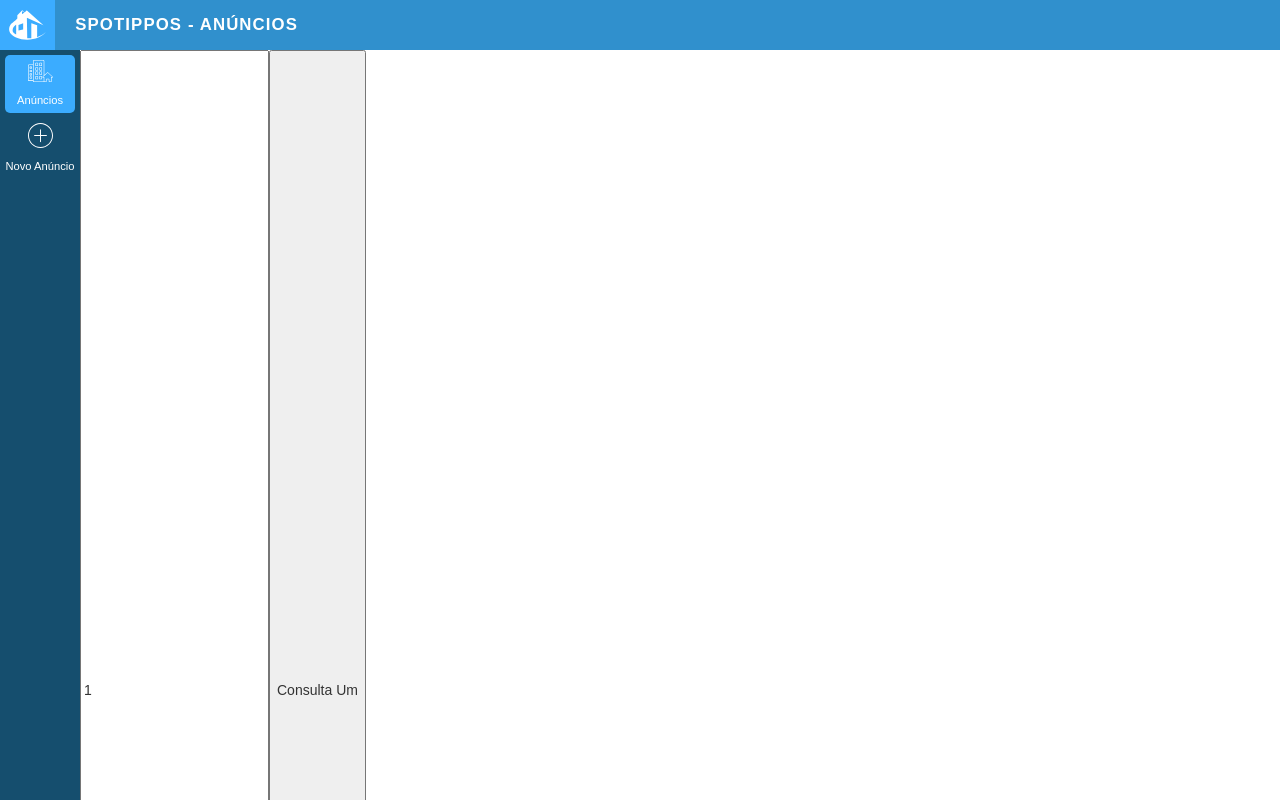
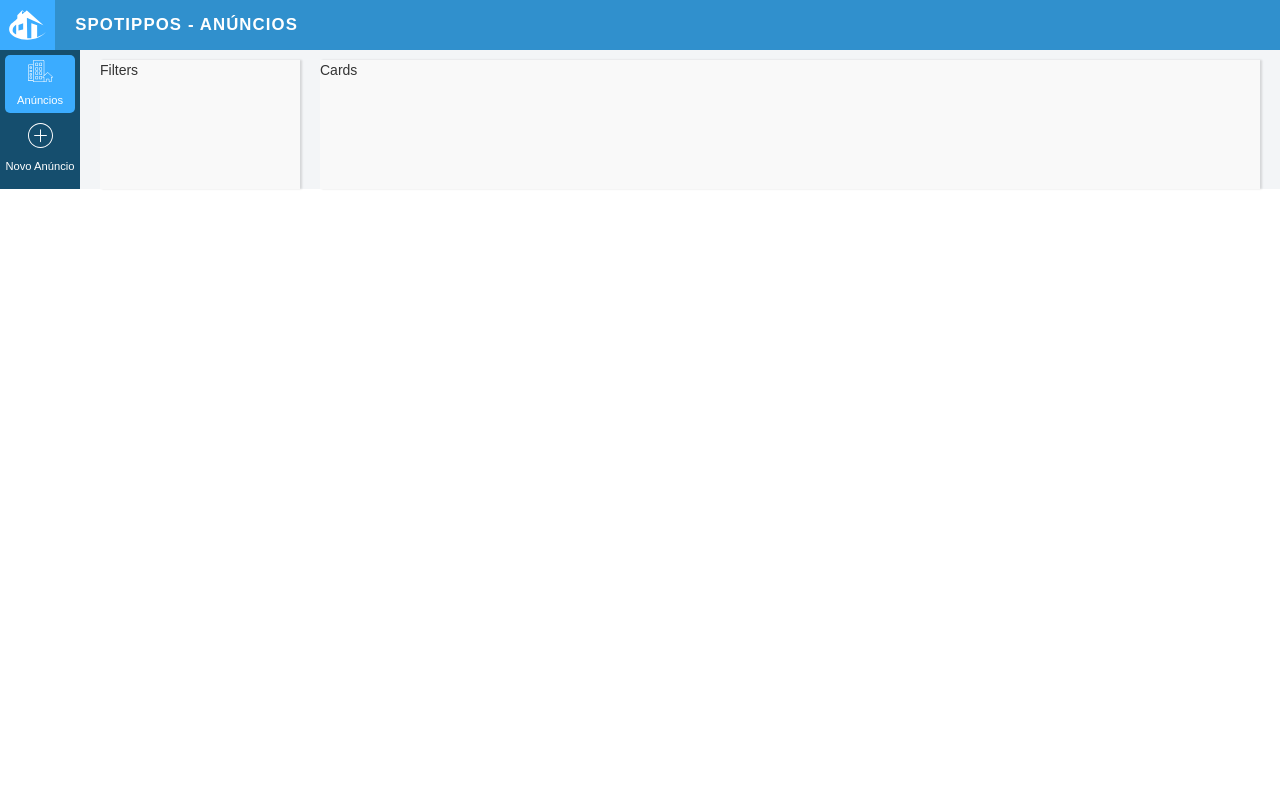
Before and after one commit to leanfj/desafio-vivareal, a React (Create React App) app: page / in a window 1280 px wide. Shown: the top 800 px of the page. Built offline with nearby package versions, Linux system fonts and the light colour scheme.

Commit message:
Iniciado layout de seção filtros e cards

```diff
--- a/src/App.css
+++ b/src/App.css
@@ -24,7 +24,11 @@
 }
 
 .Main {
-  display: flex;
+  display: grid;
+  grid-template-areas: 'Menu Filters Cards';
+  grid-template-columns: 80px 200px auto;
+  grid-gap: 20px;
+  background-color: #f3f5f7;
 }
 
 @keyframes App-logo-spin {
--- a/src/App.js
+++ b/src/App.js
@@ -4,29 +4,14 @@ import './App.css';
 
 //components
 import Menu from './components/Menu/Menu';
-
-//Api
-import { listOne, listLimit, listAll } from './api/Api';
+import Filters from './components/Filters/Filters';
+import Cards from './components/Cards/Cards';
 
 class App extends Component {
   constructor(props) {
     super(props);
     this.state = {};
   }
-
-  consultAll() {
-    listAll();
-  }
-  consultOne() {
-    let argId = this.refs.id.value;
-    listOne(argId);
-  }
-  consultWithLimit() {
-    let argPage = this.refs.page.value;
-    let argLimit = this.refs.limit.value;
-    listLimit(argPage, argLimit);
-  }
-  componentDidMount() {}
 
   render() {
     return (
@@ -37,14 +22,8 @@ class App extends Component {
         </header>
         <div className="Main">
           <Menu />
-          <input type="text" ref="id" defaultValue="1" />
-          <button
-            onClick={() => {
-              this.consultOne();
-            }}
-          >
-            Consulta Um
-          </button>
+          <Filters title="Filters" />
+          <Cards title="Cards" />
         </div>
       </div>
     );
--- /dev/null
+++ b/src/components/Cards/Cards.css
@@ -0,0 +1,7 @@
+.App-Cards {
+  margin-top: 10px;
+  margin-right: 20px;
+  box-shadow: 2px 0px 2px 0px #00000021;
+  grid-area: Cards;
+  background-color: #f9f9f9;
+}
--- /dev/null
+++ b/src/components/Cards/Cards.js
@@ -0,0 +1,10 @@
+import React, { Component } from 'react';
+import './Cards.css';
+
+class Cards extends Component {
+  render() {
+    return <div className="App-Cards">{this.props.title}</div>;
+  }
+}
+
+export default Cards;
--- /dev/null
+++ b/src/components/Filters/Filters.css
@@ -0,0 +1,6 @@
+.App-Filters {
+  margin-top: 10px;
+  box-shadow: 2px 0px 2px 0px #00000021;
+  grid-area: Filters;
+  background-color: #f9f9f9;
+}
--- /dev/null
+++ b/src/components/Filters/Filters.js
@@ -0,0 +1,12 @@
+import React, { Component } from 'react';
+
+//CSS
+import './Filters.css';
+
+class Filters extends Component {
+  render() {
+    return <div className="App-Filters">{this.props.title}</div>;
+  }
+}
+
+export default Filters;
--- a/src/components/Menu/Menu.css
+++ b/src/components/Menu/Menu.css
@@ -1,11 +1,11 @@
 .Menu {
+  grid-area: Menu;
   display: flex;
   flex-direction: column;
   justify-content: flex-start;
   padding: 5px 5px;
   width: 80px;
   background-color: #154e6e;
-  height: 100vw;
   font-size: 0.8em;
   text-align: center;
 }
```
